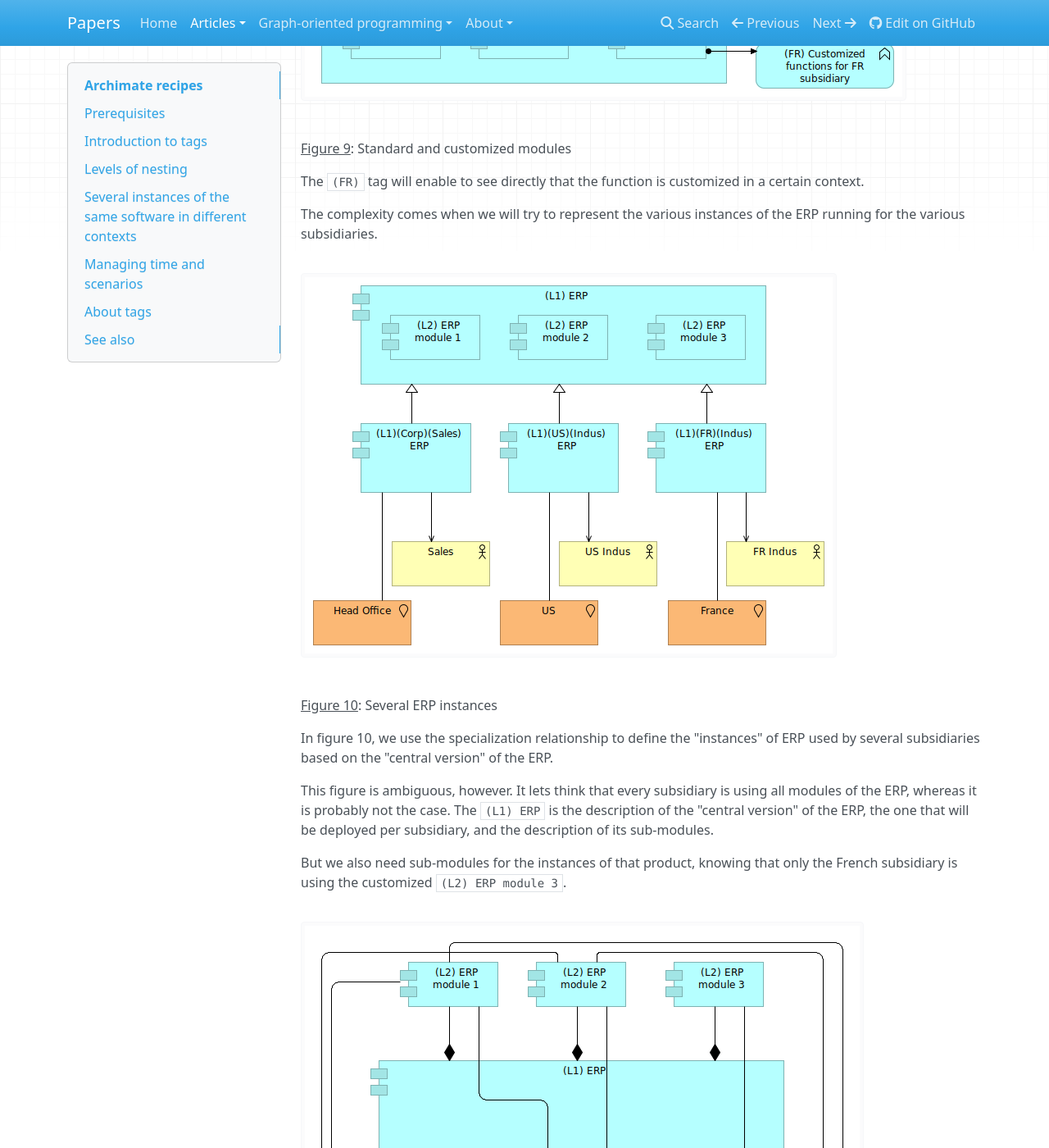
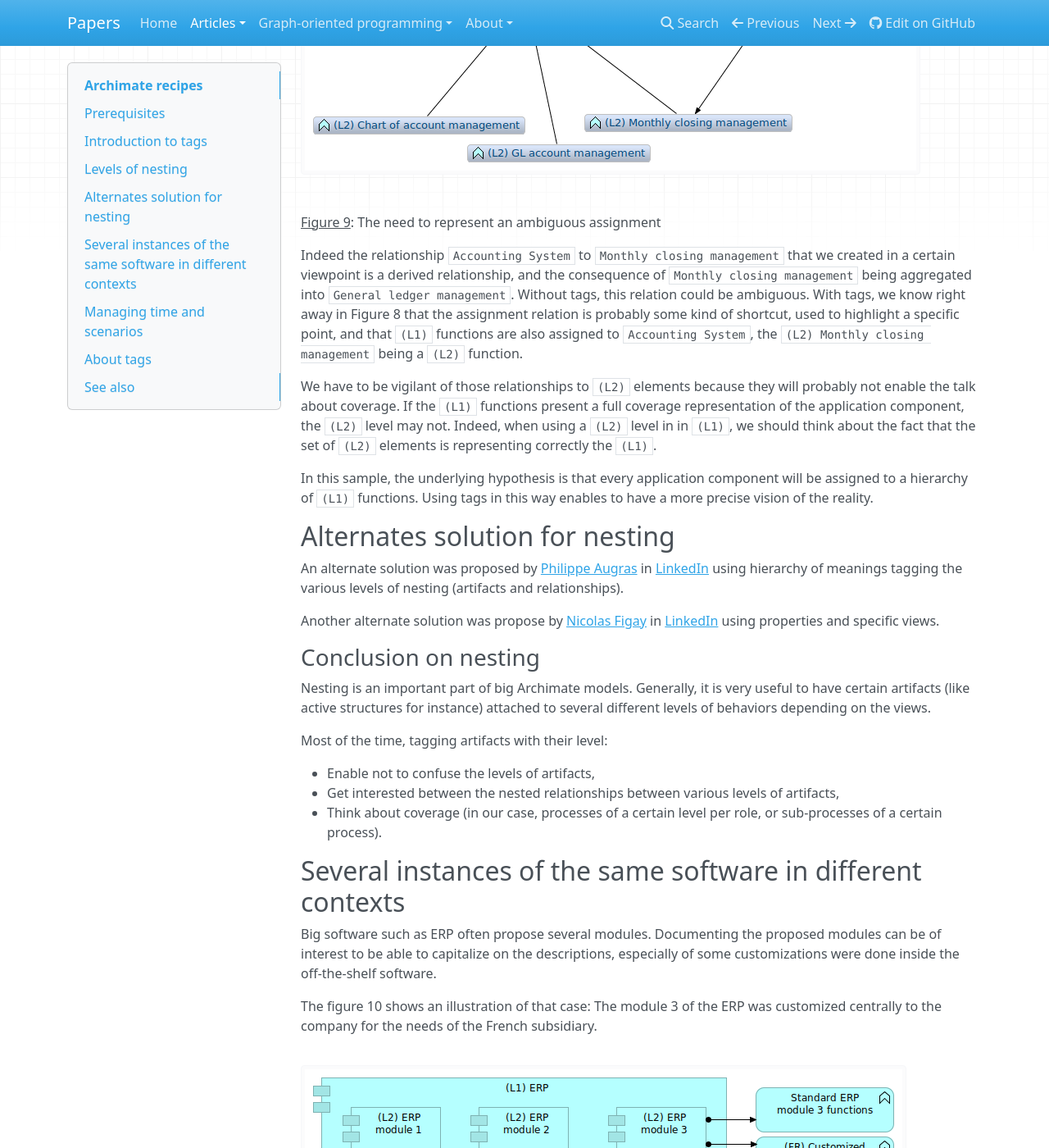
Before and after one commit to orey/papers, an MkDocs documentation site: the page built from docs/articles/archimate-recipes.md, in a window 1280 px wide and 1400 px high, scrolled down 7034 px. Shown: the whole window at 82% size. Built offline with MkDocs 1.6.1, drawn with Linux system fonts in a browser that asks for light colours; nearby versions of some CDN libraries; old or Windows-style settings are respelled for this version of MkDocs; some of the changed text lies outside the part shown.

Commit message:
small modif of archimate recipes

```diff
--- a/docs/articles/archimate-recipes.md
+++ b/docs/articles/archimate-recipes.md
@@ -12,69 +12,87 @@
 
 ## Introduction to tags
 
+### About tags
+
 Archimate is a very powerful language but sometimes, it can be very useful to create tags to distinguish artifacts or group them into sets.
 
 We will put some tags in the name of the artifact in some cases, and in other cases, we can benefit from the use of properties (for instance to process some calculation based on some property values). The convention we use in this article is to "tag" the names of the artifacts by placing a label between parenthesis.
 
 Tags are sometimes linked to [derived relationships](http://pubs.opengroup.org/architecture/archimate3-doc/chap05.html) but often they answer to other needs.
 
+### Why not using stereotypes?
+
+Modeling languages like UML or SysML use stereotypes to specialialize model elements and to create new artifacts that derive from a master artifact (one from the standard).
+
+Example: If you want to model a graph of data, you may need 2 new artifacts: `Node` and `Relationship` instead of `Data Objet`. You can use the left representation of Figure 1 and create new data objects from the specializations with the UML convention `<<stereotype>>`.
+
+![Figure 1: Modeling a graph with and without stereotypes](../archi/Figure-15.png)
+
+<u>Figure 1</u>: Modeling a graph with and without stereotypes
+
+Stereotypes are creating new classes of objects. Mentioning stereotypes can be a good way to indicate to your fellow modelers (having a UML or SysML background) what were your intentions.
+
+But you can also use the right representation and make your classes derive directly from `Node` and `Relationship`, considered as implicitit stereotypes of `Data Objet`.
+
+In the rest of the page, we will more focus on tags that are not supposed to replace the stereotype specialization.
+
 ## Levels of nesting
 
 ### Basics
 
-In an Archimate model, it is quite common to model nested objects like shown in Figure 1.
+In an Archimate model, it is quite common to model nested objects like shown in Figure 2.
 
-![Figure 1: Sample of nesting in the business layer](../archi/Figure-01.png)
+![Figure 2: Sample of nesting in the business layer](../archi/Figure-01.png)
 
-<u>Figure 1</u>: Sample of nesting in the business layer
+<u>Figure 2</u>: Sample of nesting in the business layer
 
-In Figure 1, we can see that the `Accountant` role is assigned both to the `Accounting` business function and to the `Closing` business process. The `Closing` artifact is nested into the `Accounting` function that is, in our model, a business function of the highest level.
+In Figure 2, we can see that the `Accountant` role is assigned both to the `Accounting` business function and to the `Closing` business process. The `Closing` artifact is nested into the `Accounting` function that is, in our model, a business function of the highest level.
 
 Being the highest level of "granularity" of our processes (in some cases, this level can be the one of the quality system of the company), we can tag the `Accounting` artifact with the level `(L1)` to indicate its level.
 
 All the business processes and/or business functions that will be nested into it will be tagged `(L2)` for "level 2". All nested objects inside level 2 objects will be tagged level 3 `(L3)` and so on.
 
-An option is to flag the relationship with the level as shown in Figure 1. This can be superfluous if the artifacts are already tagged.
+An option is to flag the relationship with the level as shown in Figure 2. This can be superfluous if the artifacts are already tagged.
 
 ### Graph view
 
-This simple system enables to sort artifacts per level on the Archimate graph view (see Figure 2).
+This simple system enables to sort artifacts per level on the Archimate graph view (see Figure 3).
 
-![Figure 2: Archimate graph centered in the Accountant artifact](../archi/Accountant.png)
+![Figure 3: Archimate graph centered in the Accountant artifact](../archi/Accountant.png)
 
-<u>Figure 2</u>: Archimate graph centered in the Accountant artifact
+<u>Figure 3</u>: Archimate graph centered in the Accountant artifact
 
 When the diagram has many artifacts, it is possible to sort the level of vision that we want to have in the graph view. This kind of need appears for instance when we want to have a good vision of the full coverage of a certain point of view.
 
 In the graph view, helped with the tags, we can sort all processes attached to the `Accountant` role per level in order to determine in, in all our views, we cover what we imagine as being all `(L1)` processes.
 
-![Figure 3: Sorted Archimate graph centered in the Accountant artifact](../archi/Accountant2.png)
+![Figure 4: Sorted Archimate graph centered in the Accountant artifact](../archi/Accountant2.png)
 
-<u>Figure 3</u>: Sorted Archimate graph centered in the Accountant artifact
+<u>Figure 4</u>: Sorted Archimate graph centered in the Accountant artifact
 
 When the model has many views with many artifacts at various different levels, the graph view helps making the model consistent.
 
 ### Working at different levels
 
-In Figure 4, working with process levels enabled the enterprise architect to indicate that, at a certain level `(L2)`, the main role taking in charge the `Closing` process is the `Accountant`, but at a lower level, we have other roles taking in charge a part of the process.
+In Figure 5, working with process levels enabled the enterprise architect to indicate that, at a certain level `(L2)`, the main role taking in charge the `Closing` process is the `Accountant`, but at a lower level, we have other roles taking in charge a part of the process.
 
-![Figure 4: Main role and secondary role](../archi/Figure-04.png)
+![Figure 5: Main role and secondary role](../archi/Figure-04.png)
 
-<u>Figure 4</u>: Main role and secondary role
+<u>Figure 5</u>: Main role and secondary role
 
 For sure, all diagrams should be consistent, so possibly not to show the relationships that could be misleading in the view.
 
-For instance, in Figure 4, the assignment link between `Accountant` and `(L2) Closing` is misleading in the diagram. Because, it this diagram, we should only show the various roles that collaborate to the sub-processes of the `(L2) Closing` process.
+For instance, in Figure 5, the assignment link between `Accountant` and `(L2) Closing` is misleading in the diagram. Because, it this diagram, we should only show the various roles that collaborate to the sub-processes of the `(L2) Closing` process.
 
-![Figure 5: Main role and secondary role](../archi/Figure-05.png)
+![Figure 6: Main role and secondary role](../archi/Figure-05.png)
 
-<u>Figure 5</u>: Main role and secondary role (less ambiguous view)
+<u>Figure 6</u>: Main role and secondary role (less ambiguous view)
 
-Figure 5 is showing a much less ambiguous view. For sure, as soon as we we look at those processes at the `(L2)` level, the `Business controller` role will become invisible.
+Figure 6 is showing a much less ambiguous view. For sure, as soon as we we look at those processes at the `(L2)` level, the `Business controller` role will become invisible.
 
 ### Note on derived relationships
 
-Semantically, we try to express an ambiguity. Figure 1 could say that the `Accountant` role is assigned to `Closing` and "in a more general way" to the `Accounting` function. But we know nothing about the other `(L2)` functions and if the `Accountant` role is really assigned to all `(L2)` functions that would compose the `Accounting` function.
+Semantically, we try to express an ambiguity. Figure 2 could say that the `Accountant` role is assigned to `Closing` and "in a more general way" to the `Accounting` function. But we know nothing about the other `(L2)` functions and if the `Accountant` role is really assigned to all `(L2)` functions that would compose the `Accounting` function.
 
 The definition of a relationship is not really helping:
 
@@ -98,25 +116,35 @@
 
 A very common requirement that we have in modeling the IT systems in Archimate is the requirement of modeling application functions at different levels.
 
-![Figure 6: Accounting system compressed](../archi/Figure-06.png)
+![Figure 7: Accounting system compressed](../archi/Figure-06.png)
 
-<u>Figure 6</u>: Accounting system basic view
+<u>Figure 7</u>: Accounting system basic view
 
-The Figure 6 shows a basic accounting system with implicit assignment and aggregation links. By tagging the functions with their level, we can clarify at what level we are looking at the model.
+The Figure 7 shows a basic accounting system with implicit assignment and aggregation links. By tagging the functions with their level, we can clarify at what level we are looking at the model.
 
-The problem is to represent a zoom on a particular function like shown in Figure 7.
+The problem is to represent a zoom on a particular function like shown in Figure 8.
 
-![Figure 7: The need to represent an ambiguous assignment](../archi/Figure-07.png)
+![Figure 8: The need to represent an ambiguous assignment](../archi/Figure-07.png)
 
-<u>Figure 7</u>: The need to represent an ambiguous assignment
+<u>Figure 8</u>: The need to represent an ambiguous assignment
 
 This assignment relationship being flagged, the graph view enables a grouping of functions per levels `(L1)` and `(L2)`. If we think about coverage, e.g. to answer to the question "what are, in all views of the model, all the functions of the accounting system?", we'll have to consider only the `(L1)`.
 
-![Figure 8: The need to represent an ambiguous assignment](../archi/AccountingSystem.png)
+![Figure 9: The need to represent an ambiguous assignment](../archi/AccountingSystem.png)
 
-<u>Figure 8</u>: The need to represent an ambiguous assignment
+<u>Figure 9</u>: The need to represent an ambiguous assignment
 
-Indeed the relationship `Accounting System` to `Monthly closing management` that we created in a certain viewpoint is a derived relationship and a consequence of
+Indeed the relationship `Accounting System` to `Monthly closing management` that we created in a certain viewpoint is a derived relationship, and the consequence of `Monthly closing management` being aggregated into `General ledger management`. Without tags, this relation could be ambiguous. With tags, we know right away in Figure 8 that the assignment relation is probably some kind of shortcut, used to highlight a specific point, and that `(L1)` functions are also assigned to `Accounting System`, the `(L2) Monthly closing management` being a `(L2)` function.
+
+We have to be vigilant of those relationships to `(L2)` elements because they will probably not enable the talk about coverage. If the `(L1)` functions present a full coverage representation of the application component, the `(L2)` level may not. Indeed, when using a `(L2)` level in in `(L1)`, we should think about the fact that the set of `(L2)` elements is representing correctly the `(L1)`.
+
+In this sample, the underlying hypothesis is that every application component will be assigned to a hierarchy of `(L1)` functions. Using tags in this way enables to have a more precise vision of the reality.
+
+## Alternates solution for nesting
+
+An alternate solution was proposed by [Philippe Augras](https://www.linkedin.com/in/philippe-augras-a2a5432/) in [LinkedIn](https://www.linkedin.com/posts/reyolivier_archimate-recipes-activity-6593541962756878336-98X7) using hierarchy of meanings tagging the various levels of nesting (artifacts and relationships).
+
+Another alternate solution was propose by [Nicolas Figay](https://www.linkedin.com/in/nfigay/) in [LinkedIn](https://www.linkedin.com/posts/reyolivier_archimate-recipes-activity-6593541962756878336-98X7) using properties and specific views.
 
 ### Conclusion on nesting
 
@@ -132,37 +160,37 @@
 
 Big software such as ERP often propose several modules. Documenting the proposed modules can be of interest to be able to capitalize on the descriptions, especially of some customizations were done inside the off-the-shelf software.
 
-The figure 9 shows an illustration of that case: The module 3 of the ERP was customized centrally to the company for the needs of the French subsidiary.
+The figure 10 shows an illustration of that case: The module 3 of the ERP was customized centrally to the company for the needs of the French subsidiary.
 
-![Figure 9: Standard and customized modules](../archi/Figure-08.png)
+![Figure 10: Standard and customized modules](../archi/Figure-08.png)
 
-<u>Figure 9</u>: Standard and customized modules
+<u>Figure 10</u>: Standard and customized modules
 
 The `(FR)` tag will enable to see directly that the function is customized in a certain context.
 
 The complexity comes when we will try to represent the various instances of the ERP running for the various subsidiaries.
 
-![Figure 10: Several ERP instances](../archi/Figure-09.png)
+![Figure 11: Several ERP instances](../archi/Figure-09.png)
 
-<u>Figure 10</u>: Several ERP instances
+<u>Figure 11</u>: Several ERP instances
 
-In figure 10, we use the specialization relationship to define the "instances" of ERP used by several subsidiaries based on the "central version" of the ERP.
+In figure 11, we use the specialization relationship to define the "instances" of ERP used by several subsidiaries based on the "central version" of the ERP.
 
 This figure is ambiguous, however. It lets think that every subsidiary is using all modules of the ERP, whereas it is probably not the case. The `(L1) ERP` is the description of the "central version" of the ERP, the one that will be deployed per subsidiary, and the description of its sub-modules.
 
 But we also need sub-modules for the instances of that product, knowing that only the French subsidiary is using the customized `(L2) ERP module 3`.
 
-![Figure 11: Linking sub-modules](../archi/Figure-10.png)
+![Figure 12: Linking sub-modules](../archi/Figure-10.png)
 
-<u>Figure 11</u>: Linking sub modules
+<u>Figure 12</u>: Linking sub modules
 
-The Figure 11 proposes a way to reuse the sub-modules defined at the `(L1) ERP` level. This can be sufficient if only the French subsidiary is using the `(L2) ERP module 3`. But if the US subsidiary was to use also the module 3 *without* the French customization, we would have to reconsider the modeling in order to better represent the reality.
+The Figure 12 proposes a way to reuse the sub-modules defined at the `(L1) ERP` level. This can be sufficient if only the French subsidiary is using the `(L2) ERP module 3`. But if the US subsidiary was to use also the module 3 *without* the French customization, we would have to reconsider the modeling in order to better represent the reality.
 
-![Figure 12: Specializing module 3](../archi/Figure-11.png)
+![Figure 13: Specializing module 3](../archi/Figure-11.png)
 
-<u>Figure 12</u>: Specializing module 3
+<u>Figure 13</u>: Specializing module 3
 
-The figure 11 shows how to specialize module 3 in order to represent the reality. The US ERP will use the standard ERP module 3 with standard functions, whereas the French subsidiary will use a customized version of the module 3 containing the French customizations.
+The figure 13 shows how to specialize module 3 in order to represent the reality. The US ERP will use the standard ERP module 3 with standard functions, whereas the French subsidiary will use a customized version of the module 3 containing the French customizations.
 
 By creating another module, specialized from the original module 3, we were able to express the reality. The tags also enable the identification of the various dimensions that we want to keep track of:
 
@@ -234,11 +262,11 @@
 
 The case of time management is particularly useful to represent the various states of a digital transformation, or the various scenarios to go from one state to another. In that case also, the trade-off analysis is important and depends on what we really want to express.
 
-One simple rule can be to use different artifacts in the case when those artifacts can be estimated separately. For instance in Figure 14, the various versions of the module 3 will enable different sizing. The fact that we have only one ERP artifact would take the hypothesis that the version of the module 3 has no impact on the full ERP, whereas having 2 ERP artifacts will lead to think that depending on the version of the module 3, the ERP component could be impacted.
+One simple rule can be to use different artifacts in the case when those artifacts can be estimated separately. For instance in Figure 15, the various versions of the module 3 will enable different sizing. The fact that we have only one ERP artifact would take the hypothesis that the version of the module 3 has no impact on the full ERP, whereas having 2 ERP artifacts will lead to think that depending on the version of the module 3, the ERP component could be impacted.
 
 We can note that those tags are not adding new semantic content (like UML stereotypes can do for instance). In this situation, tags can really be of help in quite a large number of situations.
 
-In Figure 10, we used tags to propagate two Archimate information in the tags of the software:
+In Figure 11, we used tags to propagate two Archimate information in the tags of the software:
 
   * Location
   * Main organization using the software
```
Also changed, not shown: other parts of docs/articles/archimate-recipes.md (+12 -12 lines), docs/archi/Figure-15.png (added), 1 other file.
